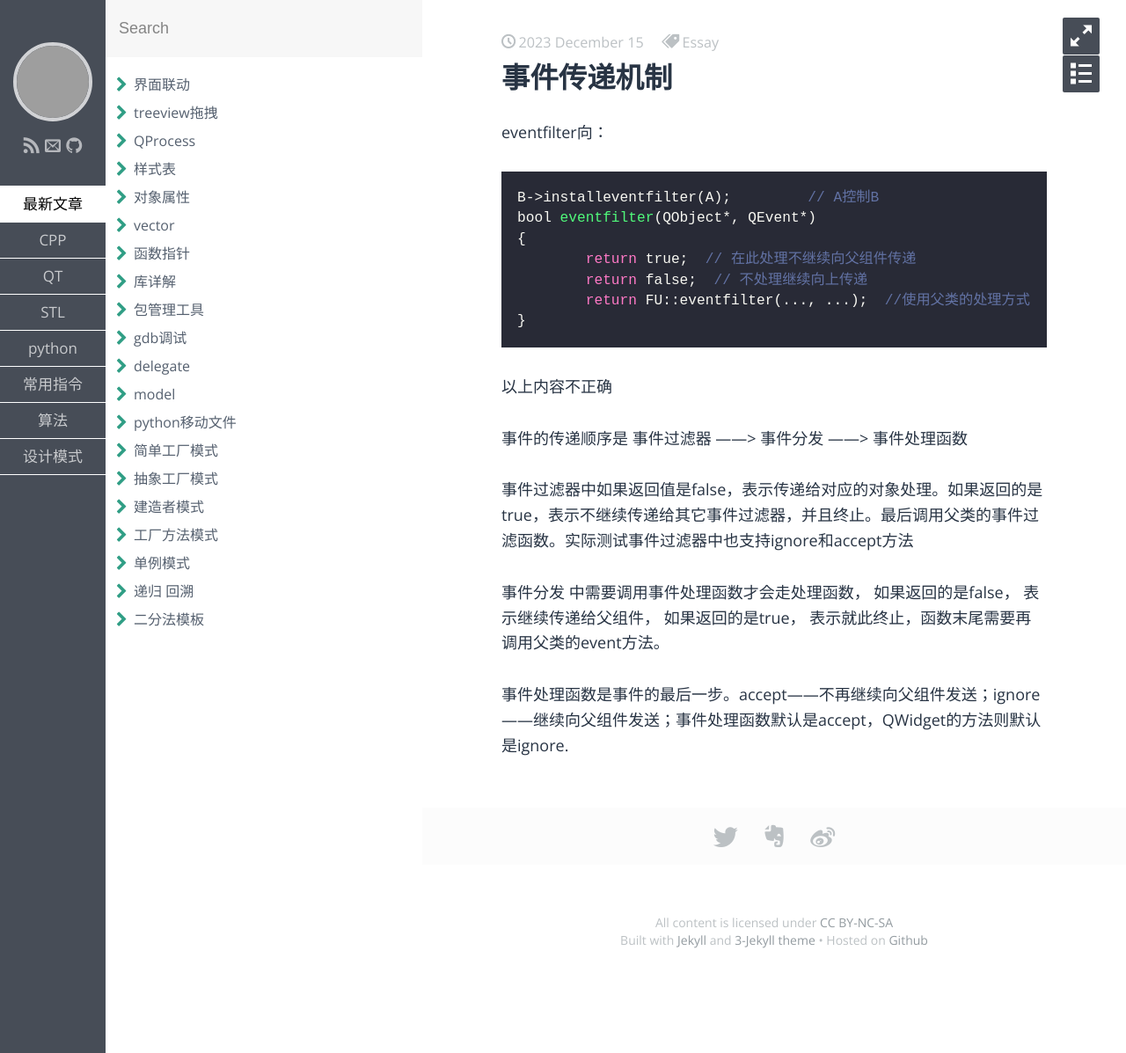
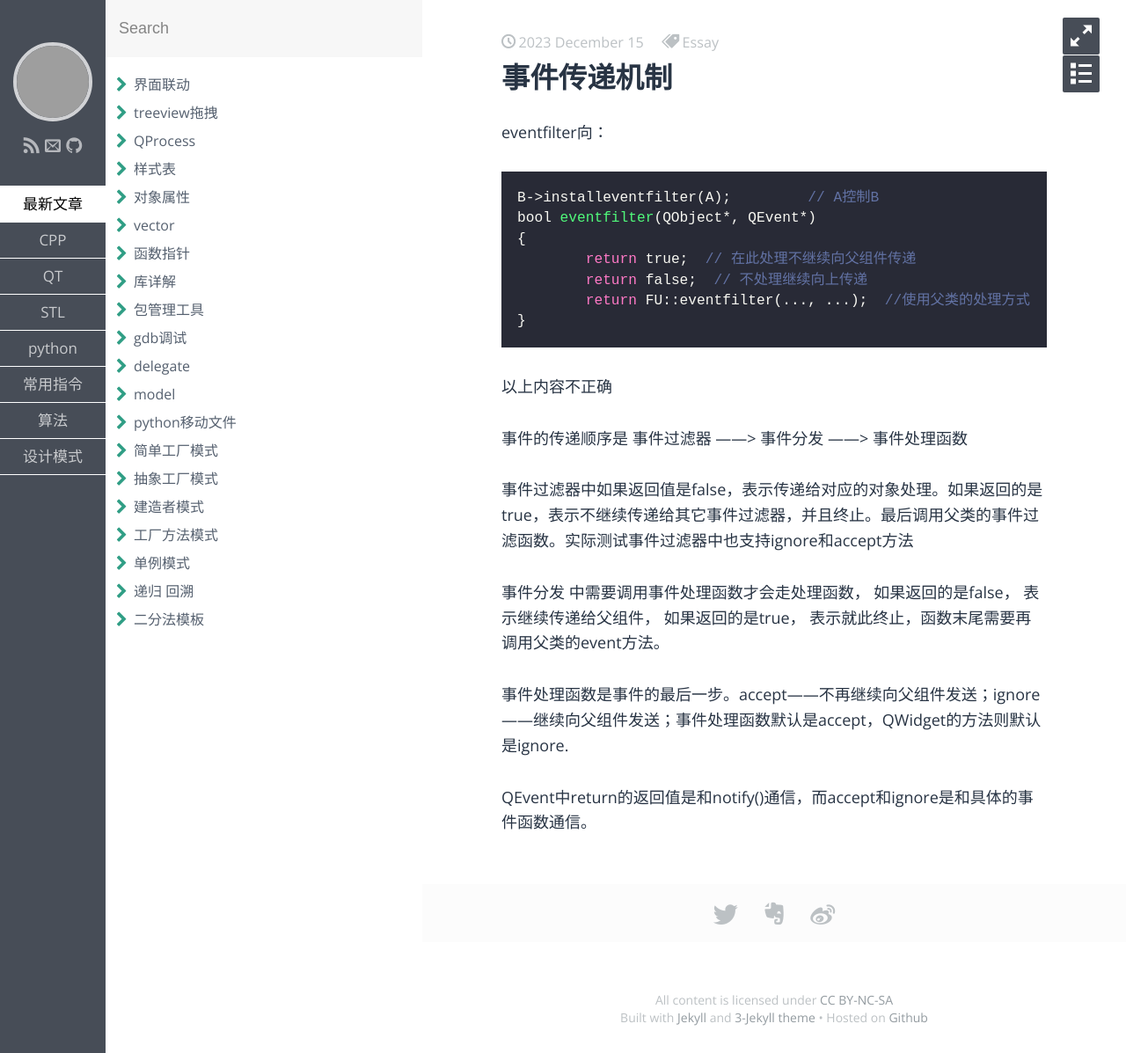
Before and after one commit to aliangaaa/aliangaaa.github.io, a Jekyll site: the page built from _posts/QT/2023-12-15-事件传递机制.md, in a window 1280 px wide. Shown: the whole page at 88% size. Built offline with Jekyll 4.4.1, drawn with Linux system fonts in a browser that asks for light colours; some web fonts are replaced; grey boxes are pictures that could not be loaded.

Commit message:
Update 2023-12-15-事件传递机制.md

```diff
--- a/_posts/QT/2023-12-15-事件传递机制.md
+++ b/_posts/QT/2023-12-15-事件传递机制.md
@@ -28,3 +28,5 @@ bool eventfilter(QObject*, QEvent*)
 事件分发 中需要调用事件处理函数才会走处理函数， 如果返回的是false， 表示继续传递给父组件， 如果返回的是true， 表示就此终止，函数末尾需要再调用父类的event方法。
 
 事件处理函数是事件的最后一步。accept——不再继续向父组件发送；ignore——继续向父组件发送；事件处理函数默认是accept，QWidget的方法则默认是ignore.
+
+QEvent中return的返回值是和notify()通信，而accept和ignore是和具体的事件函数通信。
```
